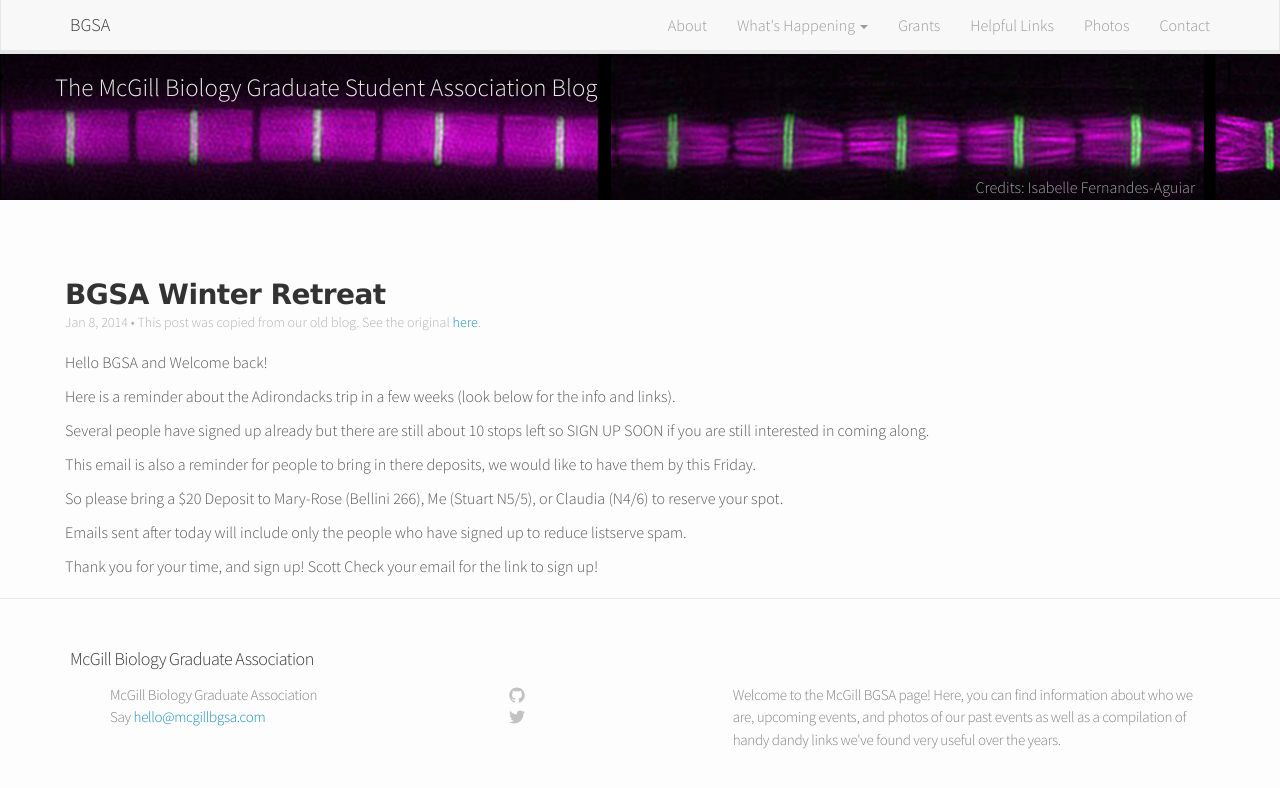
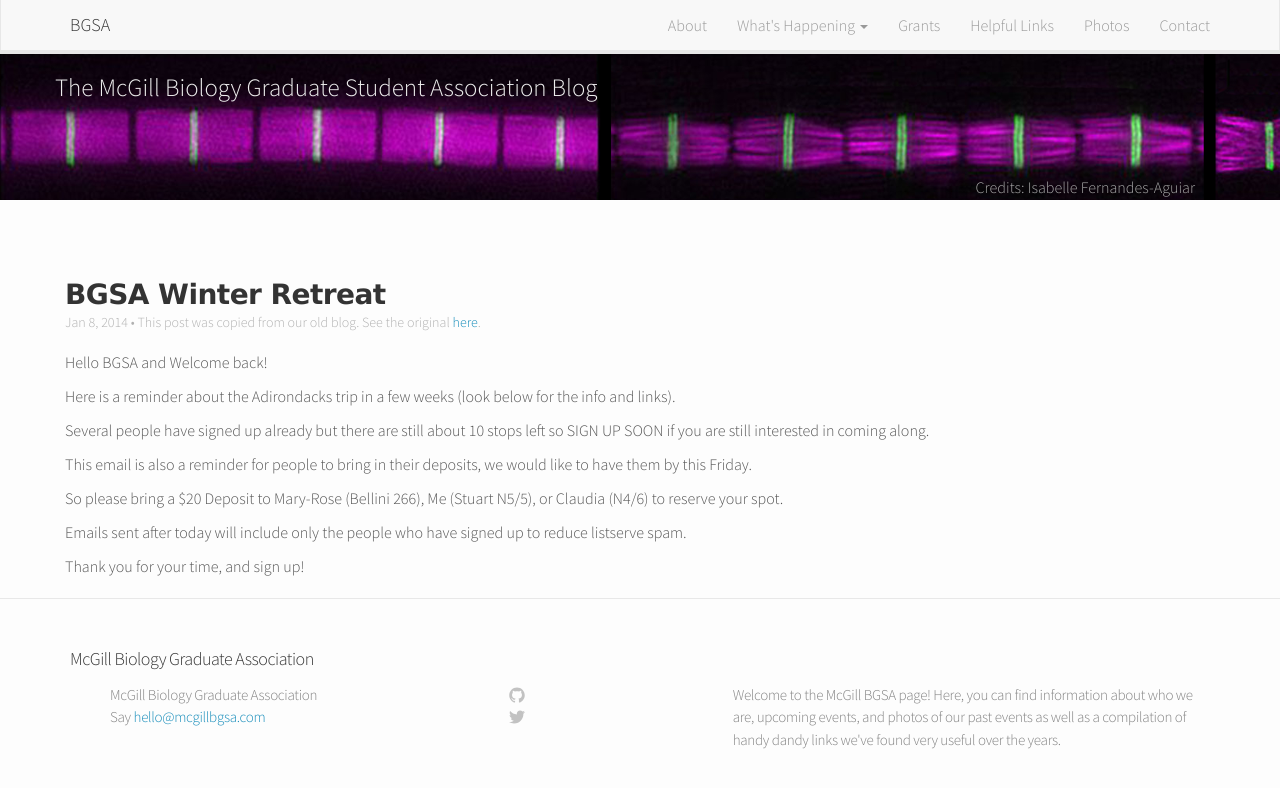
Before and after one commit to McGillBGSA/McGillBGSA.github.io, a Jekyll site: the page built from _posts/2014-01-08-bgsa-winter-retreat.md, in a window 1280 px wide. Shown: the top 788 px of the page. Built offline with Jekyll 4.4.1, drawn with Linux system fonts in a browser that asks for light colours; nearby versions of some CDN libraries.

Commit message:
spelling

```diff
--- a/_posts/2014-01-08-bgsa-winter-retreat.md
+++ b/_posts/2014-01-08-bgsa-winter-retreat.md
@@ -12,10 +12,10 @@ Here is a reminder about the Adirondacks trip in a few weeks (look below for the
 
 Several people have signed up already but there are still about 10 stops left so SIGN UP SOON if you are still interested in coming along.
 
- This email is also a reminder for people to bring in there deposits, we would like to have them by this Friday.
+This email is also a reminder for people to bring in their deposits, we would like to have them by this Friday.
 
- So please bring a $20 Deposit to Mary-Rose (Bellini 266), Me (Stuart N5/5), or Claudia (N4/6) to reserve your spot.
+So please bring a $20 Deposit to Mary-Rose (Bellini 266), Me (Stuart N5/5), or Claudia (N4/6) to reserve your spot.
 
 Emails sent after today will include only the people who have signed up to reduce listserve spam.
 
-Thank you for your time, and sign up! Scott Check your email for the link to sign up!
+Thank you for your time, and sign up!
```
